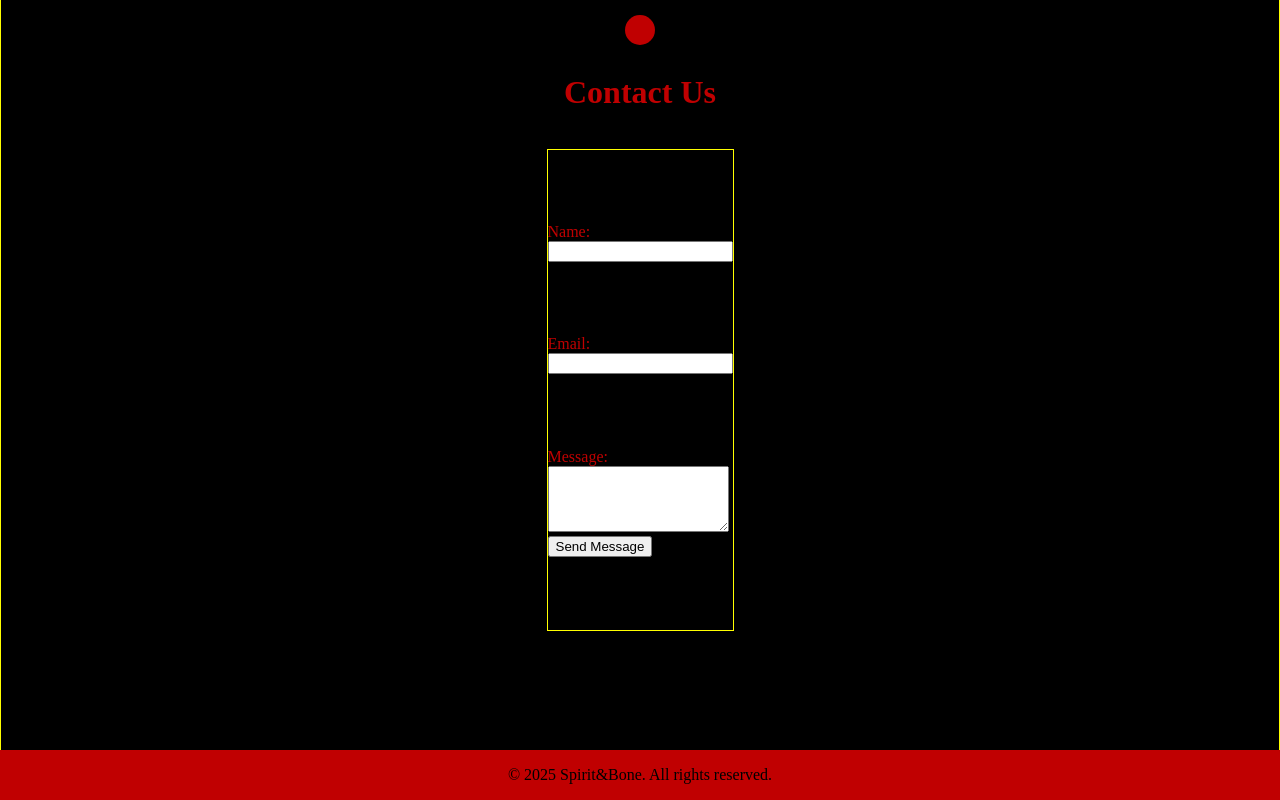
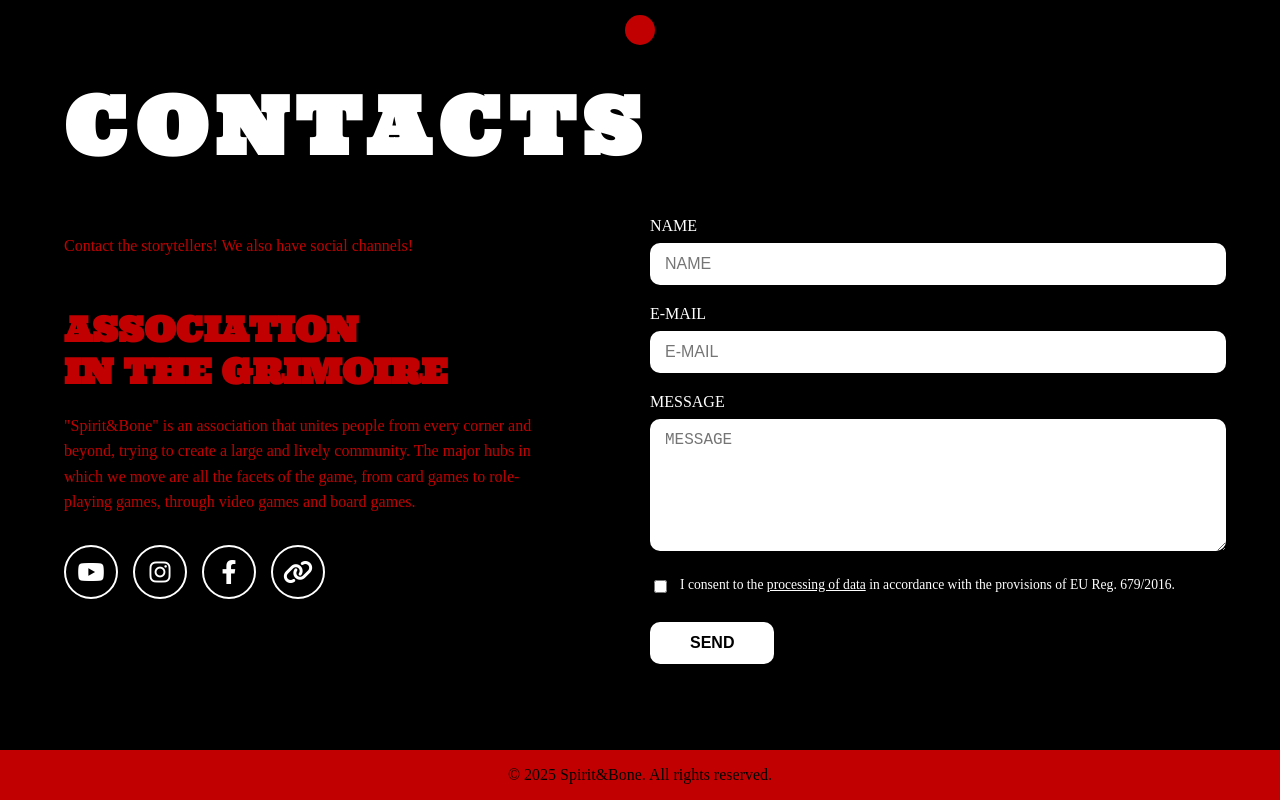
Before and after one commit to HaideeAC/spirit-bone-draft, a plain HTML site: page contact.html in a window 1280 px wide. Drawn offline with Linux system fonts and the light colour scheme; a web font is replaced by a local one.

Commit message:
contact redesign

```diff
--- a/contact.html
+++ b/contact.html
@@ -4,7 +4,7 @@
     <meta charset="UTF-8" />
     <meta name="viewport" content="width=device-width, initial-scale=1.0" />
     <title>Spirit&Bone - Contact Page</title>
-<link rel="stylesheet" href="styles.css" />
+    <link rel="stylesheet" href="styles.css" />
     <link rel="preconnect" href="https://fonts.googleapis.com" />
     <link rel="preconnect" href="https://fonts.gstatic.com" crossorigin />
     <link
@@ -14,13 +14,19 @@
     <link href="https://fonts.cdnfonts.com/css/chiller" rel="stylesheet" />
 
     <link
-    href="https://fonts.googleapis.com/css2?family=Vina+Sans&display=swap"
-    rel="stylesheet"
+      href="https://fonts.googleapis.com/css2?family=Vina+Sans&display=swap"
+      rel="stylesheet"
     />
     <link
       href="https://fonts.googleapis.com/css2?family=Rubik+Maps&display=swap"
       rel="stylesheet"
-    />  </head>
+    />
+    <!-- Font Awesome for icons -->
+    <link
+      rel="stylesheet"
+      href="https://cdnjs.cloudflare.com/ajax/libs/font-awesome/6.0.0/css/all.min.css"
+    />
+  </head>
   <body>
     <header class="header">
       <nav>
@@ -36,37 +42,88 @@
       </nav>
     </header>
 
-    <main>
-      <div class="contact-container">
-        <h1 class="contact-tittle">Contact Us</h1>
-        <form id="contactForm">
-          <ul class="contact-form">
-            <li>
-              <label for="name">Name:</label>
-              <br />
-              <input type="text" id="name" name="name" required />
-            </li>
+    <main class="contact-main">
+      <div class="contact-hero">
+        <h1 class="contact-title">CONTACTS</h1>
 
-            <li>
-              <label for="email">Email:</label>
-              <br />
-              <input type="email" id="email" name="email" required />
-            </li>
+        <div class="contact-wrapper">
+          <div class="contact-info">
+            <p>Contact the storytellers! We also have social channels!</p>
 
-            <li>
-              <label for="message">Message:</label>
-              <br />
+            <div class="association-section">
+              <h2>ASSOCIATION<br />IN THE GRIMOIRE</h2>
+              <p>
+                "Spirit&Bone" is an association that unites people from every
+                corner and beyond, trying to create a large and lively
+                community. The major hubs in which we move are all the facets of
+                the game, from card games to role-playing games, through video
+                games and board games.
+              </p>
+            </div>
+
+            <div class="social-icons">
+              <a href="#" class="social-icon"><i class="fab fa-youtube"></i></a>
+              <a href="#" class="social-icon"
+                ><i class="fab fa-instagram"></i
+              ></a>
+              <a href="#" class="social-icon"
+                ><i class="fab fa-facebook-f"></i
+              ></a>
+              <a href="#" class="social-icon"><i class="fas fa-link"></i></a>
+            </div>
+          </div>
+
+          <div class="contact-form-container">
+            <div class="form-group">
+              <label for="name">NAME</label>
+              <input
+                type="text"
+                id="name"
+                name="name"
+                placeholder="NAME"
+                required
+              />
+            </div>
+
+            <div class="form-group">
+              <label for="email">E-MAIL</label>
+              <input
+                type="email"
+                id="email"
+                name="email"
+                placeholder="E-MAIL"
+                required
+              />
+            </div>
+
+            <div class="form-group">
+              <label for="message">MESSAGE</label>
               <textarea
                 id="message"
                 name="message"
-                rows="4"
+                placeholder="MESSAGE"
+                rows="6"
                 required
               ></textarea>
-              <br />
-              <button type="submit" class="contact-button">Send Message</button>
-            </li>
-          </ul>
-        </form>
+            </div>
+
+            <div class="form-group consent-group">
+              <input type="checkbox" id="consent" name="consent" required />
+              <label for="consent"
+                >I consent to the
+                <a
+                  href="https://www.legislation.gov.uk/eur/2016/679#:~:text=(40)In%20order%20for%20processing,Regulation%2C%20including%20the%20necessity%20for"
+                  target="_blank"
+                  class="consent-link"
+                  >processing of data</a
+                >
+                in accordance with the provisions of EU Reg. 679/2016.</label
+              >
+            </div>
+
+            <button type="submit" class="send-button">SEND</button>
+          </div>
+        </div>
       </div>
     </main>
 
--- a/script.js
+++ b/script.js
@@ -45,3 +45,33 @@ document
     alert("Thank you for your message! We will get back to you soon.");
     document.getElementById("contactForm").reset();
   });
+
+  // Contact form submission with validation
+const contactForm = document.querySelector('.contact-form-container');
+if (contactForm) {
+  contactForm.addEventListener('submit', function(event) {
+    event.preventDefault();
+
+    // Basic validation
+    const name = document.getElementById('name').value;
+    const email = document.getElementById('email').value;
+    const message = document.getElementById('message').value;
+    const consent = document.getElementById('consent').checked;
+
+    if (!name || !email || !message || !consent) {
+      alert('Please fill out all fields and accept the data processing consent.');
+      return;
+    }
+
+    // Email validation
+    const emailRegex = /^[^\s@]+@[^\s@]+\.[^\s@]+$/;
+    if (!emailRegex.test(email)) {
+      alert('Please enter a valid email address.');
+      return;
+    }
+
+    // Success message - in a real implementation, you would submit to a server
+    alert('Thank you for your message! We will get back to you soon.');
+    this.reset();
+  });
+}
--- a/styles.css
+++ b/styles.css
@@ -5,6 +5,7 @@
   --textured: url(/images/texture.jpg);
 }
 
+/* Fonts (START) */
 .font-chiller {
   font-family: "Chiller", sans-serif;
 }
@@ -23,6 +24,7 @@
   font-weight: 400;
   font-style: normal;
 }
+/* Fonts (END) */
 
 body {
   margin: 0;
@@ -36,6 +38,27 @@ header {
   padding: 10px 20px;
   position: relative;
   margin-top: 20px;
+}
+
+main {
+  min-height: 100vh;
+  margin-top: -60px;
+  /* min-height: calc(100vh - 160px);  Ensures consistent height */
+  padding-bottom: 54px;
+}
+
+h1 {
+  color: var(--main-red);
+}
+
+footer {
+  background-color: var(--main-red);
+  color: black;
+  text-align: center;
+  padding: 0px;
+  position: fixed;
+  bottom: 0;
+  width: 100%;
 }
 
 /* NAV-BAR (START) */
@@ -185,27 +208,6 @@ nav {
 
 /* NAV-BAR (END) */
 
-main {
-  min-height: 100vh;
-  margin-top: -60px;
-  /* min-height: calc(100vh - 160px);  Ensures consistent height */
-  padding-bottom: 54px;
-}
-
-h1 {
-  color: var(--main-red);
-}
-
-footer {
-  background-color: var(--main-red);
-  color: black;
-  text-align: center;
-  padding: 0px;
-  position: fixed;
-  bottom: 0;
-  width: 100%;
-}
-
 /* INDEX design (START) */
 main {
   padding: 0;
@@ -290,24 +292,179 @@ svg {
 /* ABOUT design (END) */
 
 /* CONTACT design (START) */
-.contact-container {
-  border: 0.1rem solid yellow;
-  height: 88vh;
-  padding-top: 4.5rem;
-  align-items: center;
+/* Contact page styles - Add these to your existing styles.css file */
+
+.contact-body {
+  background-color: black;
+  color: white;
+  font-family: "Arial", sans-serif;
+  background-image: url("/images/texture1.jpg");
+  background-size: cover;
+  background-position: center;
+  background-blend-mode: overlay;
+}
+
+.contact-main {
+  min-height: calc(100vh - 60px);
   display: flex;
   flex-direction: column;
+  justify-content: flex-start;
+  padding: 0 5%;
 }
-.contact-form {
-  border: 0.1rem solid yellow;
-  height: 60vh;
+
+.contact-hero {
+  position: relative;
+  width: 100%;
+  padding-top: 40px;
+}
+
+.contact-title {
+  font-size: 5rem;
+  font-family: "Ultra", serif;
+  margin-bottom: 40px;
+  letter-spacing: 0.1em;
+  color: white;
+}
+
+.contact-wrapper {
   display: flex;
-  flex-direction: column;
-  justify-content: space-evenly;
-  padding: 0;
+  flex-wrap: wrap;
+  gap: 40px;
 }
-.contact-form {
-  list-style: none;
+
+.contact-info {
+  flex: 1;
+  min-width: 300px;
+}
+
+.contact-info p {
+  font-size: 1rem;
+  line-height: 1.6;
+  margin-bottom: 30px;
+  max-width: 90%;
+}
+
+.social-icons {
+  display: flex;
+  gap: 15px;
+  margin-bottom: 40px;
+}
+
+.social-icon {
+  display: flex;
+  align-items: center;
+  justify-content: center;
+  width: 50px;
+  height: 50px;
+  border-radius: 50%;
+  border: 2px solid white;
+  color: white;
+  text-decoration: none;
+  font-size: 1.5rem;
+  transition: all 0.3s ease;
+}
+
+.social-icon:hover {
+  background-color: white;
+  color: black;
+}
+
+.association-section {
+  margin-top: 50px;
+}
+
+.association-section h2 {
+  font-size: 2.2rem;
+  line-height: 1.2;
+  margin-bottom: 20px;
+  font-family: "Ultra", serif;
+}
+
+.contact-form-container {
+  flex: 1;
+  min-width: 300px;
+  max-width: 600px;
+  padding-right: 20px;
+}
+
+.form-group {
+  margin-bottom: 20px;
+}
+
+.form-group label {
+  display: block;
+  margin-bottom: 8px;
+  font-size: 1rem;
+  color: white;
+}
+
+.form-group input,
+.form-group textarea {
+  width: 100%;
+  padding: 12px 15px;
+  background-color: white;
+  border: none;
+  color: black;
+  font-size: 1rem;
+  border-radius: 10px;
+}
+
+.form-group textarea {
+  resize: vertical;
+}
+
+.consent-group {
+  display: flex;
+  align-items: flex-start;
+  gap: 10px;
+}
+
+.consent-group input {
+  width: auto;
+  margin-top: 5px;
+}
+
+.consent-group label {
+  font-size: 0.85rem;
+  line-height: 1.4;
+}
+
+.consent-link {
+  color: white;
+  text-decoration: underline;
+}
+
+.send-button {
+  background-color: white;
+  color: black;
+  border: none;
+  padding: 12px 40px;
+  font-size: 1rem;
+  cursor: pointer;
+  transition: all 0.3s ease;
+  font-weight: bold;
+  border-radius: 10px;
+
+}
+
+.send-button:hover {
+  background-color: var(--main-red);
+  color: white;
+}
+
+/* Responsive adjustments */
+@media (max-width: 768px) {
+  .contact-title {
+    font-size: 3.5rem;
+  }
+
+  .contact-wrapper {
+    flex-direction: column;
+  }
+
+  .association-section h2 {
+    font-size: 1.8rem;
+  }
 }
 /* CONTACT design (END) */
 
```
